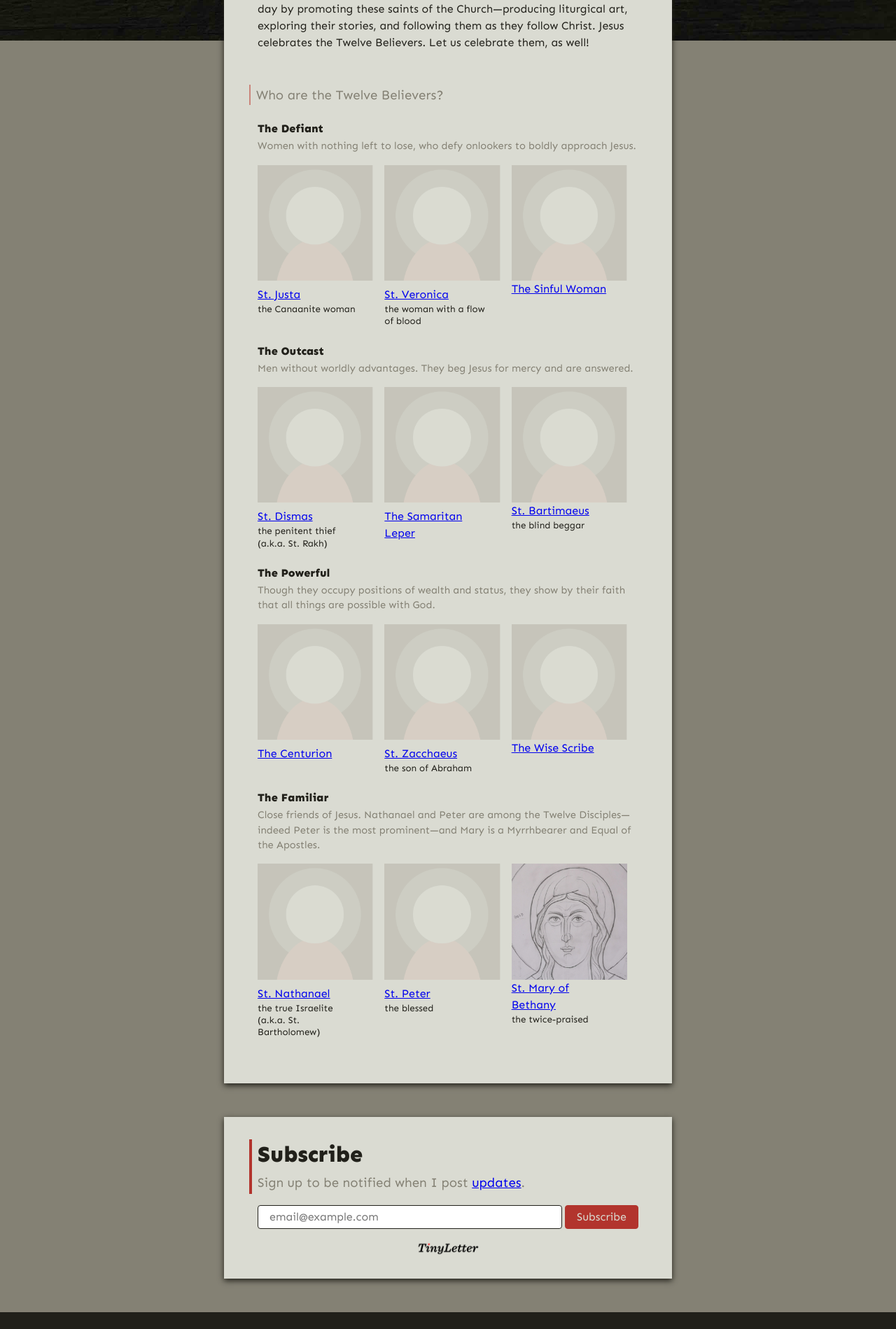
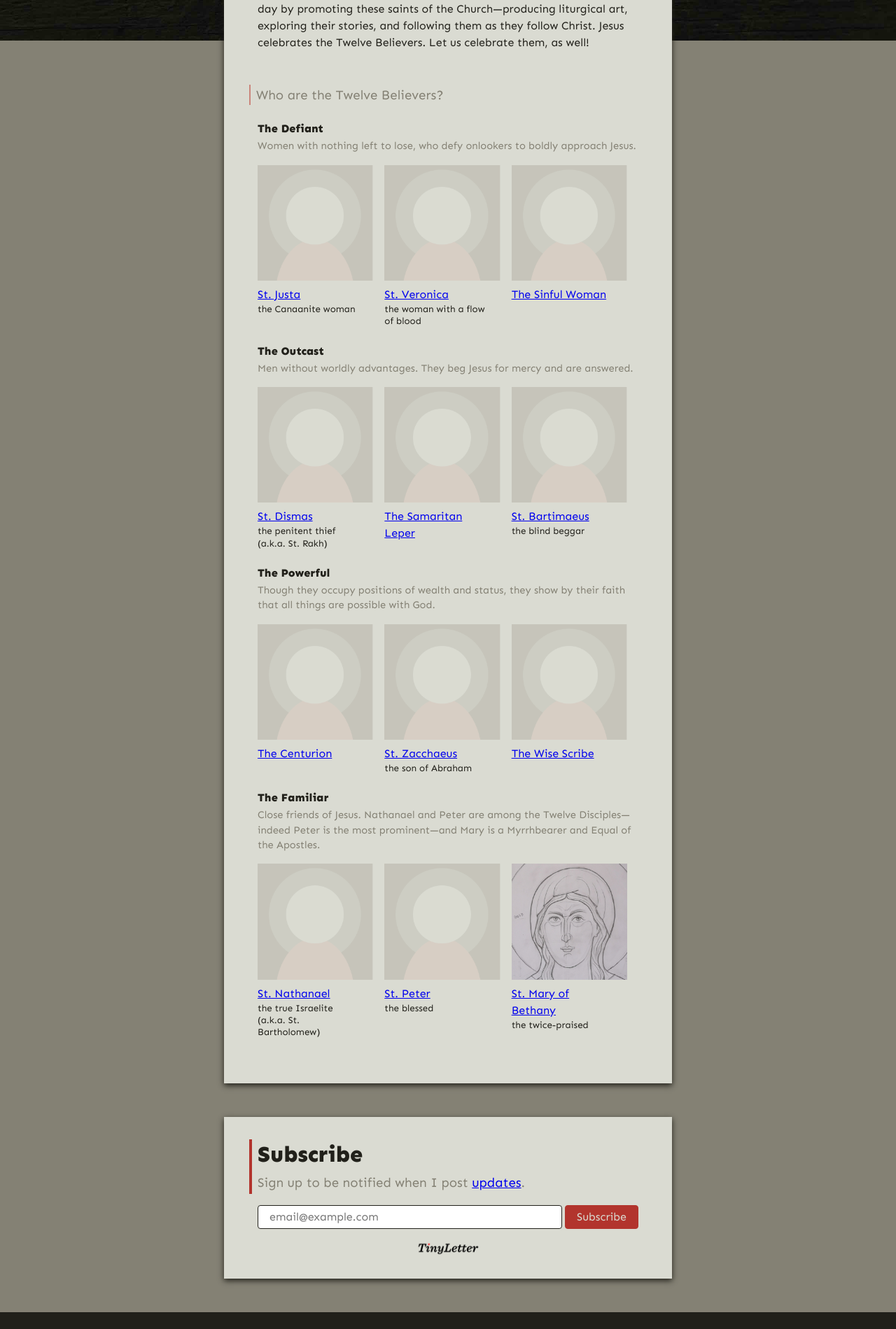
Before and after one commit to gospel-desk/www.logstown.com, a Jekyll site: the page built from the-twelve-believers/index.md, in a window 1280 px wide. Shown: the part 833-2732 px from the top of the page at 70% size. Built offline with Jekyll 4.4.1, drawn with Linux system fonts in a browser that asks for light colours.

Commit message:
Fix style bug on Twelve Believers page

```diff
--- a/assets/styles/gospeldesk.scss
+++ b/assets/styles/gospeldesk.scss
@@ -463,6 +463,9 @@ table.twelve-believers {
           margin: 12pt 0 6pt;
         }
       }
+      &:last-child a img {
+        margin-bottom: 6pt;
+      }
     }
   }
 }
```
